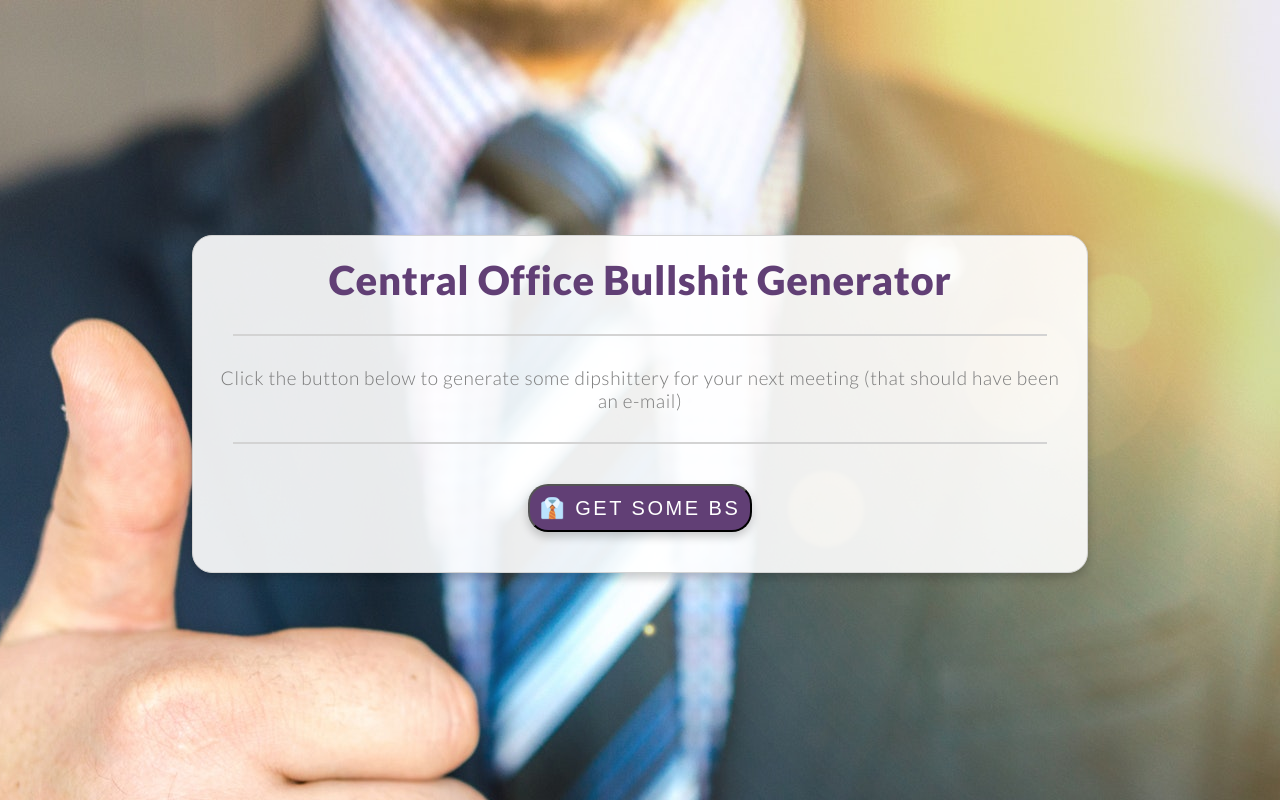
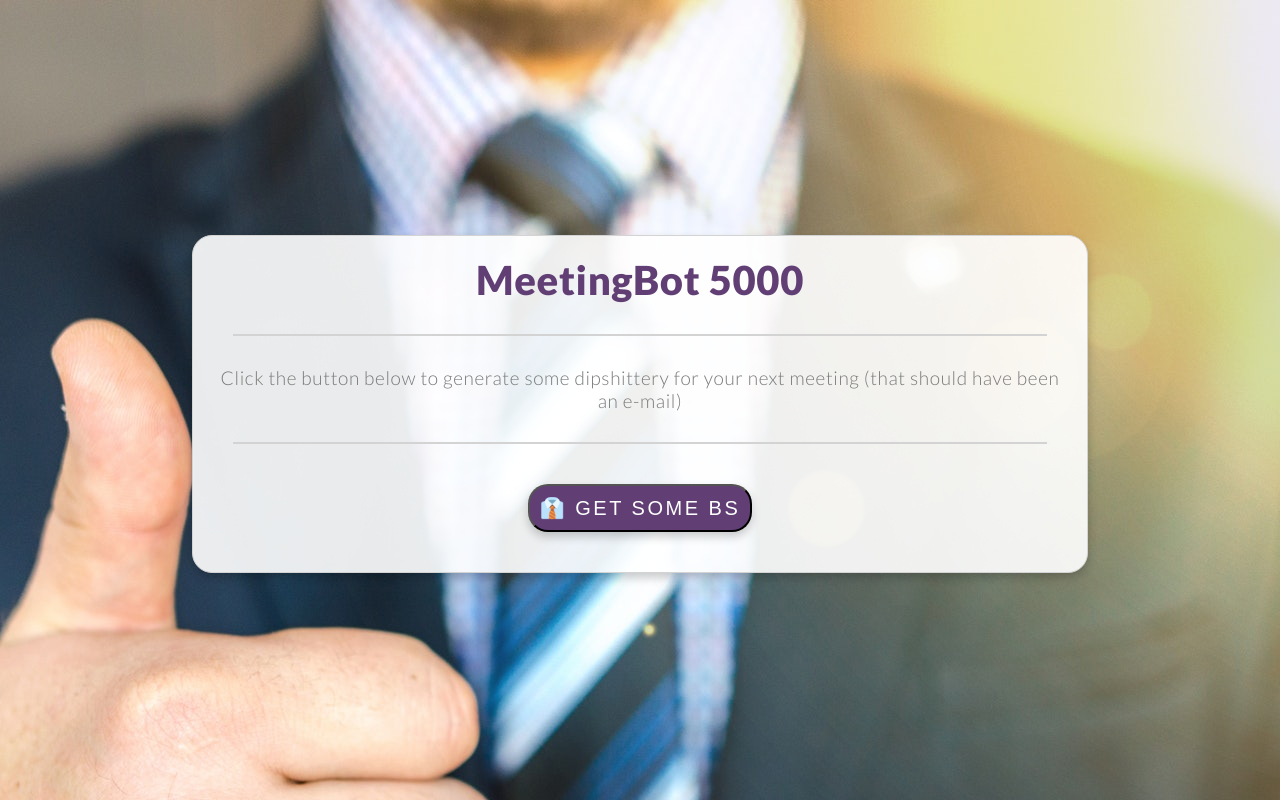
Before and after one commit to nicolepdev/CO-BS-Generator, a plain HTML site: page index.html in a window 1280 px wide. Drawn offline with Linux system fonts and the light colour scheme.

Commit message:
changed title to meetingbot 5000

```diff
--- a/app.js
+++ b/app.js
@@ -10,7 +10,8 @@ const bullshit = [
   "they called in about a billy rueben meter",
   "bridge the gap and delineate",
   "(micro)scopes aren't on the contract",
-  "we need to hire some temps to exact match"
+  "we need to hire some temps to exact match",
+  "there's leftover food in the lunch box"
 ];
 
 function newQuote() {
--- a/index.html
+++ b/index.html
@@ -4,7 +4,7 @@
     <meta charset="UTF-8" />
     <meta name="viewport" content="width=device-width, initial-scale=1.0" />
     <meta http-equiv="X-UA-Compatible" content="ie=edge" />
-    <title>CO BS Generator</title>
+    <title>MeetingBot 5000</title>
     <link
       href="https://fonts.googleapis.com/css?family=Lato:300,400,900"
       rel="stylesheet"
@@ -13,7 +13,7 @@
   </head>
   <body>
     <div class="container">
-      <h1>Central Office Bullshit Generator</h1>
+      <h1>MeetingBot 5000</h1>
       <hr />
       <div id="quoteDisplay">
         <p class="instructions">
```
